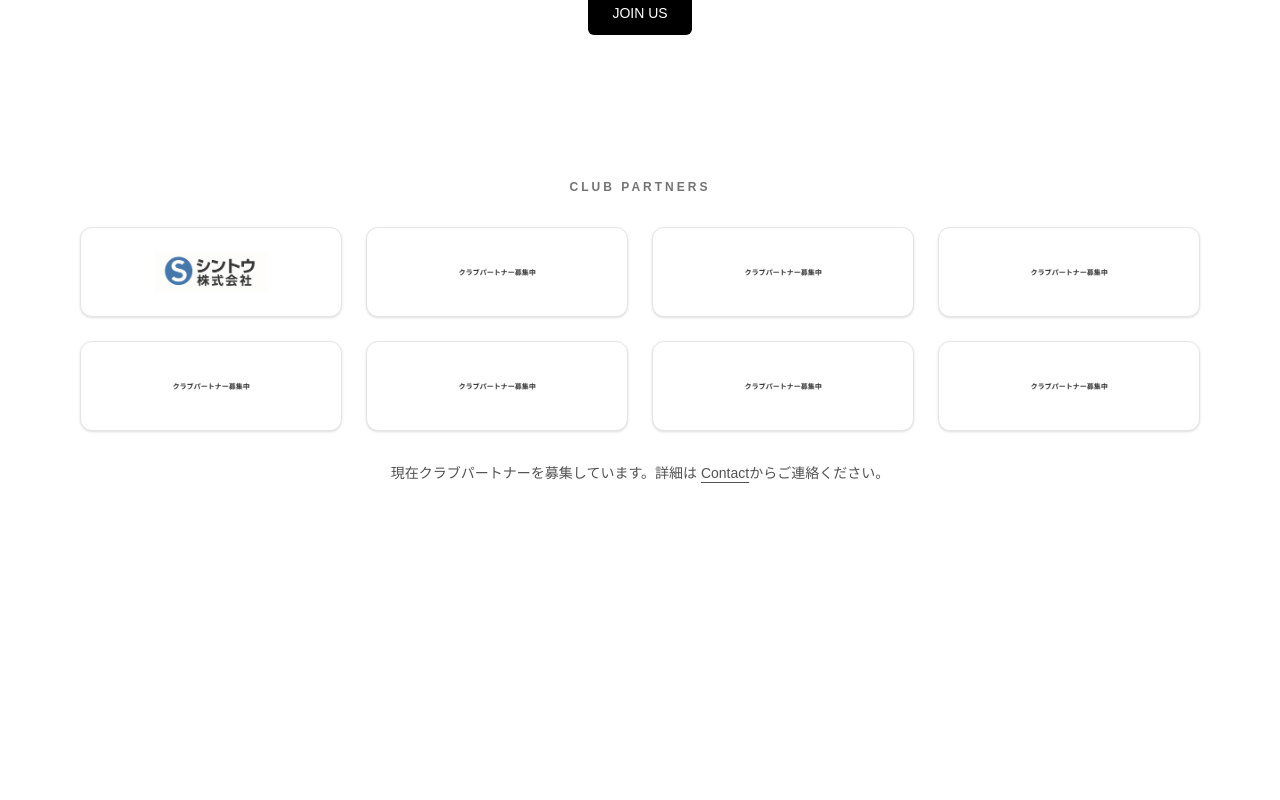
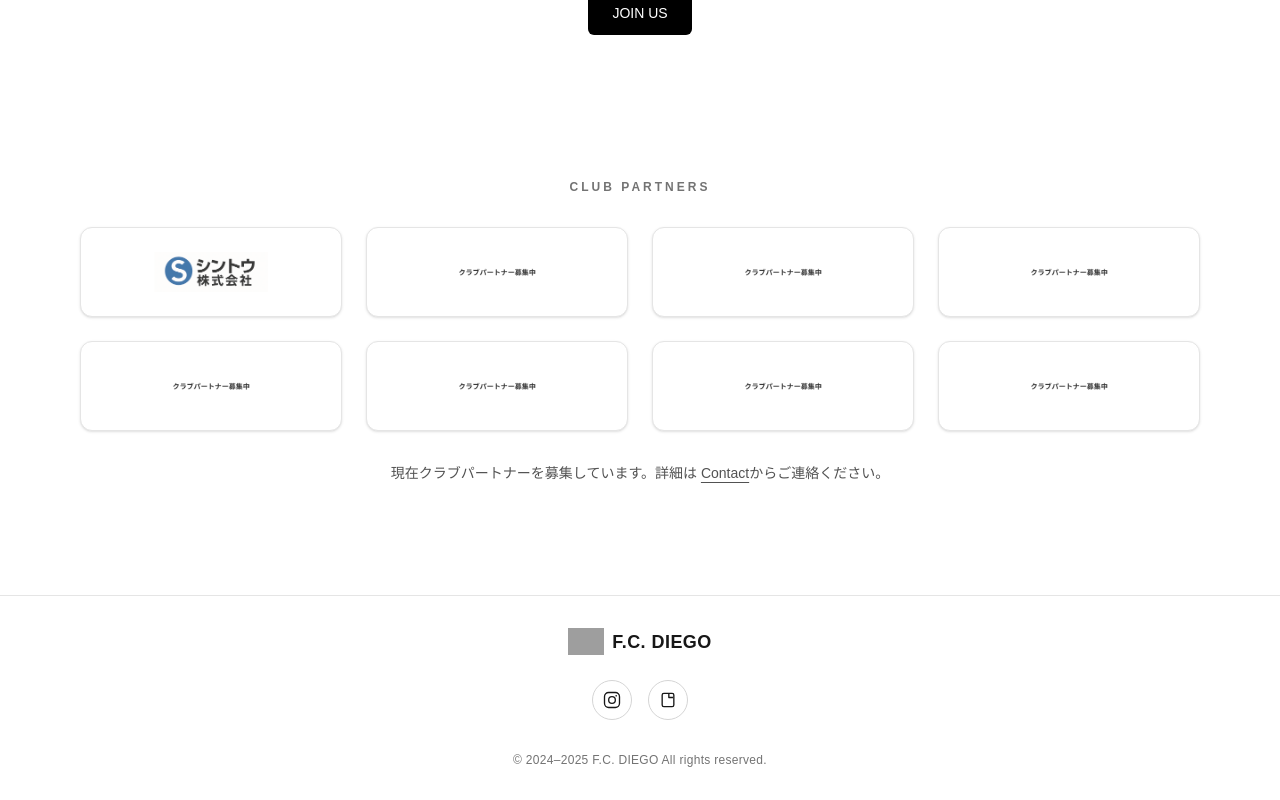
Before and after one commit to ogachan2/fcdiego-site, a Next.js app: page / in a window 1280 px wide. Shown: the part 1859-2659 px from the top of the page. Before the commit the page ends 2406 px from the top, so only its background shows below. Built offline with nearby package versions, Linux system fonts and the light colour scheme; grey boxes are pictures that could not be loaded.

Commit message:
フッター追加

```diff
--- a/src/app/layout.tsx
+++ b/src/app/layout.tsx
@@ -2,6 +2,8 @@ import type { Metadata } from "next";
 import "./globals.css";
 import Header from "../components/Header"; // ← 追加
 import Partners from "@/components/Partners";
+import Footer from "@/components/Footer";
+
 
 export const metadata: Metadata = {
   title: "F.C. DIEGO",
@@ -27,7 +29,7 @@ export default function RootLayout({ children }: { children: React.ReactNode })
         <Partners />
 
         {/* フッターがあればこの下に */}
-        {/* <Footer /> */}
+        <Footer />
       </body>
     </html>
   );
--- /dev/null
+++ b/src/components/Footer.tsx
@@ -0,0 +1,107 @@
+// src/components/Footer.tsx
+"use client";
+
+import Image from "next/image";
+import Link from "next/link";
+
+export default function Footer() {
+  const year = new Date().getFullYear();
+
+  return (
+    <footer className="mt-12 border-t border-neutral-200 bg-white/80 backdrop-blur-sm">
+      <div className="mx-auto max-w-6xl px-4 py-8 flex flex-col items-center gap-6">
+
+        {/* --- ロゴ --- */}
+        <div className="flex items-center gap-2">
+          <Image
+            src="/emblem.PNG"
+            alt="F.C. DIEGO emblem"
+            width={36}
+            height={36}
+            className="object-contain"
+          />
+          <span className="font-semibold tracking-wide text-lg">
+            F.C. DIEGO
+          </span>
+        </div>
+
+        {/* --- SNSアイコン --- */}
+        <div className="flex items-center gap-4">
+
+          {/* Instagram */}
+          <Link
+            href="https://www.instagram.com/"
+            target="_blank"
+            rel="noopener noreferrer"
+            aria-label="Instagramへ"
+            className="h-10 w-10 flex items-center justify-center rounded-full border border-neutral-300 hover:bg-neutral-100 transition"
+          >
+            <svg viewBox="0 0 24 24" width="20" height="20">
+              <rect
+                x="3"
+                y="3"
+                width="18"
+                height="18"
+                rx="5"
+                ry="5"
+                fill="none"
+                stroke="currentColor"
+                strokeWidth="1.6"
+              />
+              <circle
+                cx="12"
+                cy="12"
+                r="4"
+                fill="none"
+                stroke="currentColor"
+                strokeWidth="1.6"
+              />
+              <circle cx="17" cy="7" r="1" fill="currentColor" />
+            </svg>
+          </Link>
+
+          {/* note */}
+          <Link
+            href="https://note.com/"
+            target="_blank"
+            rel="noopener noreferrer"
+            aria-label="noteへ"
+            className="h-10 w-10 flex items-center justify-center rounded-full border border-neutral-300 hover:bg-neutral-100 transition"
+          >
+            <svg
+              viewBox="0 0 24 24"
+              width="20"
+              height="20"
+              aria-hidden="true"
+            >
+              <rect
+                x="5"
+                y="4"
+                width="14"
+                height="16"
+                rx="2"
+                ry="2"
+                fill="none"
+                stroke="currentColor"
+                strokeWidth="1.6"
+              />
+              <polyline
+                points="13,4 13,9 18,9"
+                fill="none"
+                stroke="currentColor"
+                strokeWidth="1.6"
+                strokeLinejoin="round"
+              />
+            </svg>
+          </Link>
+
+        </div>
+
+        {/* --- コピーライト --- */}
+        <p className="text-xs text-neutral-500 tracking-wide mt-2">
+          © 2024–{year} F.C. DIEGO All rights reserved.
+        </p>
+      </div>
+    </footer>
+  );
+}
```
